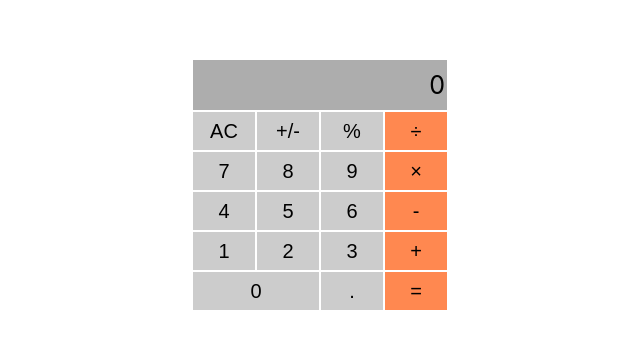
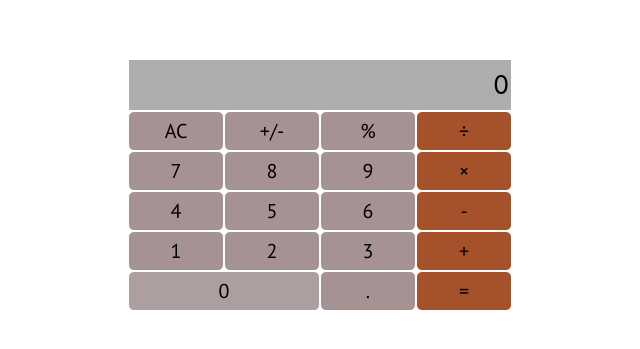
Before and after one commit to Mike47ip/Math-Magician, a React (Create React App) app: page / in a window 1280 px wide. Shown: the part 215-564 px from the top of the page, without its empty margins (320-960 px from the left). Built offline with nearby package versions, Linux system fonts and the light colour scheme.

Commit message:
Create components

```diff
--- a/src/App.css
+++ b/src/App.css
@@ -1,3 +1,5 @@
+@import url('https://fonts.googleapis.com/css2?family=Inter:wght@300;400;600;700;800;900&family=Lato:ital,wght@0,300;0,400;0,700;0,900;1,300;1,400;1,700;1,900&family=Open+Sans:ital,wght@0,300;0,400;0,500;0,600;0,700;0,800;1,300;1,400;1,500;1,600;1,700;1,800&family=PT+Sans:ital,wght@0,400;0,700;1,400;1,700&family=Poppins:wght@500;600;700&family=Roboto:ital,wght@0,300;0,400;0,500;0,700;0,900;1,100;1,400;1,700&display=swap');
+
 .App {
   display: flex;
   justify-content: center;
@@ -8,7 +10,7 @@
 .container {
   display: flex;
   flex-direction: column;
-  width: 20%;
+  width: 30%;
 }
 
 .result {
@@ -21,26 +23,28 @@
   font-size: 25px;
 }
 
-.btn-normal,
+.normalBtn,
 .btn-special,
 .btn-double {
   color: #000;
   height: 40px;
   border: #fff 1px solid;
+  font-family: 'PT Sans', sans-serif;
   font-size: 20px;
+  border-radius: 6px;
 }
 
-.btn-normal {
-  background: #ccc;
+.normalBtn {
+  background: #a59393;
   width: 25%;
 }
 
 .btn-special {
   width: 25%;
-  background: #ff8850;
+  background: #a5512b;
 }
 
 .btn-double {
   width: 50%;
-  background: #ccc;
+  background: #ad9f9f;
 }
--- a/src/App.js
+++ b/src/App.js
@@ -1,5 +1,5 @@
 import './App.css';
-import Calculator from './Component/Calculator';
+import Calculator from './Component/calculator';
 
 function App() {
   return (
--- a/src/Component/Calculator.js
+++ b/src/Component/Calculator.js
@@ -6,32 +6,32 @@ function Calculator() {
     <div className="container">
       <div className="result">0</div>
       <div className="calc-row">
-        <Buttons label="AC" className="btn-normal" />
-        <Buttons label="+/-" className="btn-normal" />
-        <Buttons label="%" className="btn-normal" />
+        <Buttons label="AC" className="normalBtn" />
+        <Buttons label="+/-" className="normalBtn" />
+        <Buttons label="%" className="normalBtn" />
         <Buttons label="÷" className="btn-special" />
       </div>
       <div className="calc-row">
-        <Buttons label="7" className="btn-normal" />
-        <Buttons label="8" className="btn-normal" />
-        <Buttons label="9" className="btn-normal" />
+        <Buttons label="7" className="normalBtn" />
+        <Buttons label="8" className="normalBtn" />
+        <Buttons label="9" className="normalBtn" />
         <Buttons label="×" className="btn-special" />
       </div>
       <div className="calc-row">
-        <Buttons label="4" className="btn-normal" />
-        <Buttons label="5" className="btn-normal" />
-        <Buttons label="6" className="btn-normal" />
+        <Buttons label="4" className="normalBtn" />
+        <Buttons label="5" className="normalBtn" />
+        <Buttons label="6" className="normalBtn" />
         <Buttons label="-" className="btn-special" />
       </div>
       <div className="calc-row">
-        <Buttons label="1" className="btn-normal" />
-        <Buttons label="2" className="btn-normal" />
-        <Buttons label="3" className="btn-normal" />
+        <Buttons label="1" className="normalBtn" />
+        <Buttons label="2" className="normalBtn" />
+        <Buttons label="3" className="normalBtn" />
         <Buttons label="+" className="btn-special" />
       </div>
       <div className="calc-row">
         <Buttons label="0" className="btn-double" />
-        <Buttons label="." className="btn-normal" />
+        <Buttons label="." className="normalBtn" />
         <Buttons label="=" className="btn-special" />
       </div>
     </div>
```
Also changed, not shown: 1 other file (tests, documents, lock files or other folders).
